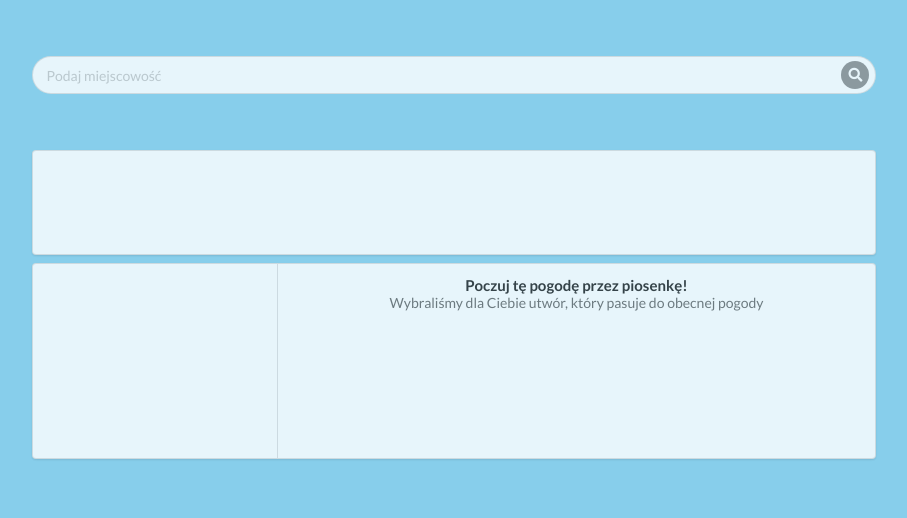
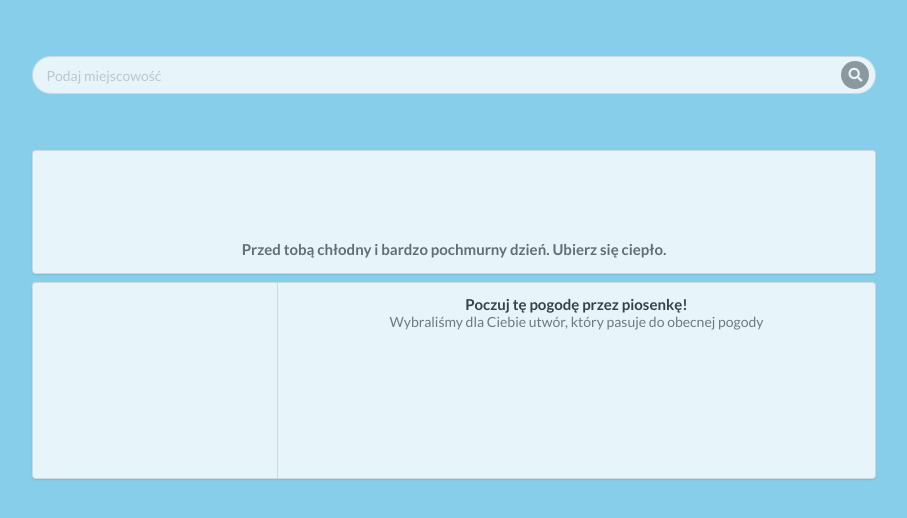
Before and after one commit to CaptainObjective/cc.PogodnaApka, a website built with webpack: page index.html in a window 1280 px wide. Both pictures are taken after a click on the icon 1041 px from the left and 74 px from the top of the page. Shown: the whole page, without its empty margins (186-1093 px from the left). Built offline with nearby package versions, Linux system fonts and the light colour scheme; no server answers.

Commit message:
podpowiedzi

```diff
--- a/src/main.js
+++ b/src/main.js
@@ -113,7 +113,7 @@ const display_response = () => {
     results.refresh(weather);
     console.log(weather);
     background.refresh(weather);
-    // search.showTip(search.refresh(weather.mainTemp, weather.mainHumidity, data.clouds.all));
+    search.showTip(search.refresh(weather));
     music.refresh(weather);
     // TODO: Jak bartek zrobi to trzeba będzie obsłużyć loadery
 }
@@ -146,10 +146,15 @@ const loaded = (e) => {
 }
 
 window.addEventListener('load', loaded);
-document.getElementById('loupe').addEventListener('click', refresh_city);
+document.getElementById('loupe').addEventListener('click', function(){
+
+    refresh_city();
+    search.loading();
+    search.showTip(search.refresh(weather));
+});
 document.getElementById('search').addEventListener('keypress', (e) => e.key == 'Enter' && refresh_city());
-// document.getElementById('search').addEventListener('keypress', (e) => e.key == 'Enter' && search.loading());
-// document.getElementById('search').addEventListener('keypress', (e) => e.key == 'Enter' && search.showTip(search.refresh(weather)));
+document.getElementById('search').addEventListener('keypress', (e) => e.key == 'Enter' && search.loading());
+document.getElementById('search').addEventListener('keypress', (e) => e.key == 'Enter' && search.showTip(search.refresh(weather)));
 
 window.addEventListener('keypressed', refresh_city);
 
--- a/src/search.js
+++ b/src/search.js
@@ -109,11 +109,11 @@ class Search {
     loading(){
 
         let lupa = document.querySelector('#loupe');
-        lupa.className = "ui tiny active loader"; //podmiana na lupy na ikonke loadera
-        lupa.style.left = "97%";
+        lupa.className = "ui small active loader"; //podmiana na lupy na ikonke loadera
+        lupa.style.left = "96.7%";
 
         setTimeout(function () {
-            lupa.className = "search icon"; // po 0.5s powrot do ikonki lupy
+            lupa.className = "inverted circular search link icon"; // po 0.5s powrot do ikonki lupy
             lupa.style.left = "";
         }, 500)
     }
```
Also changed, not shown: index.html (+2 -7 lines), style.css (line endings or trailing spaces).
